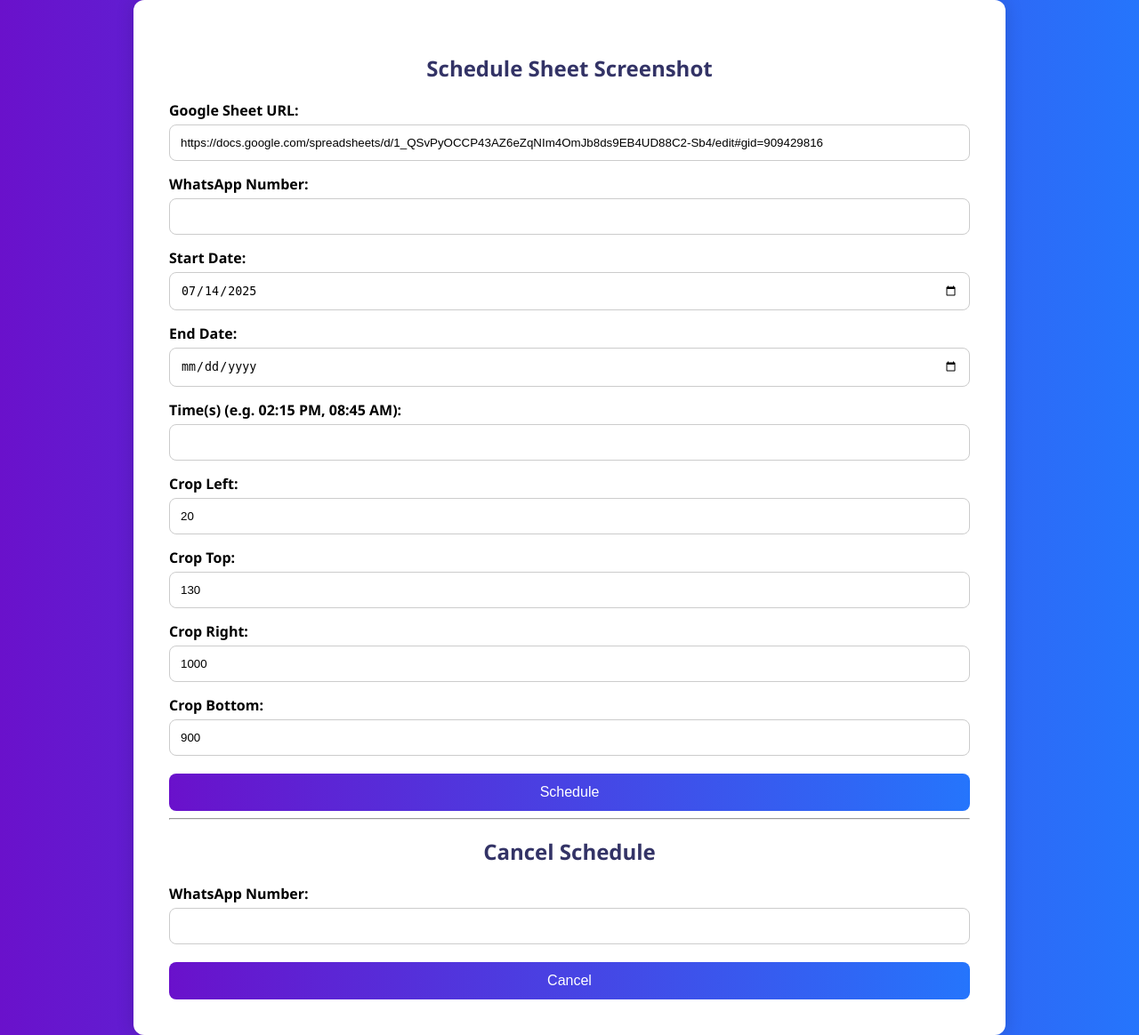
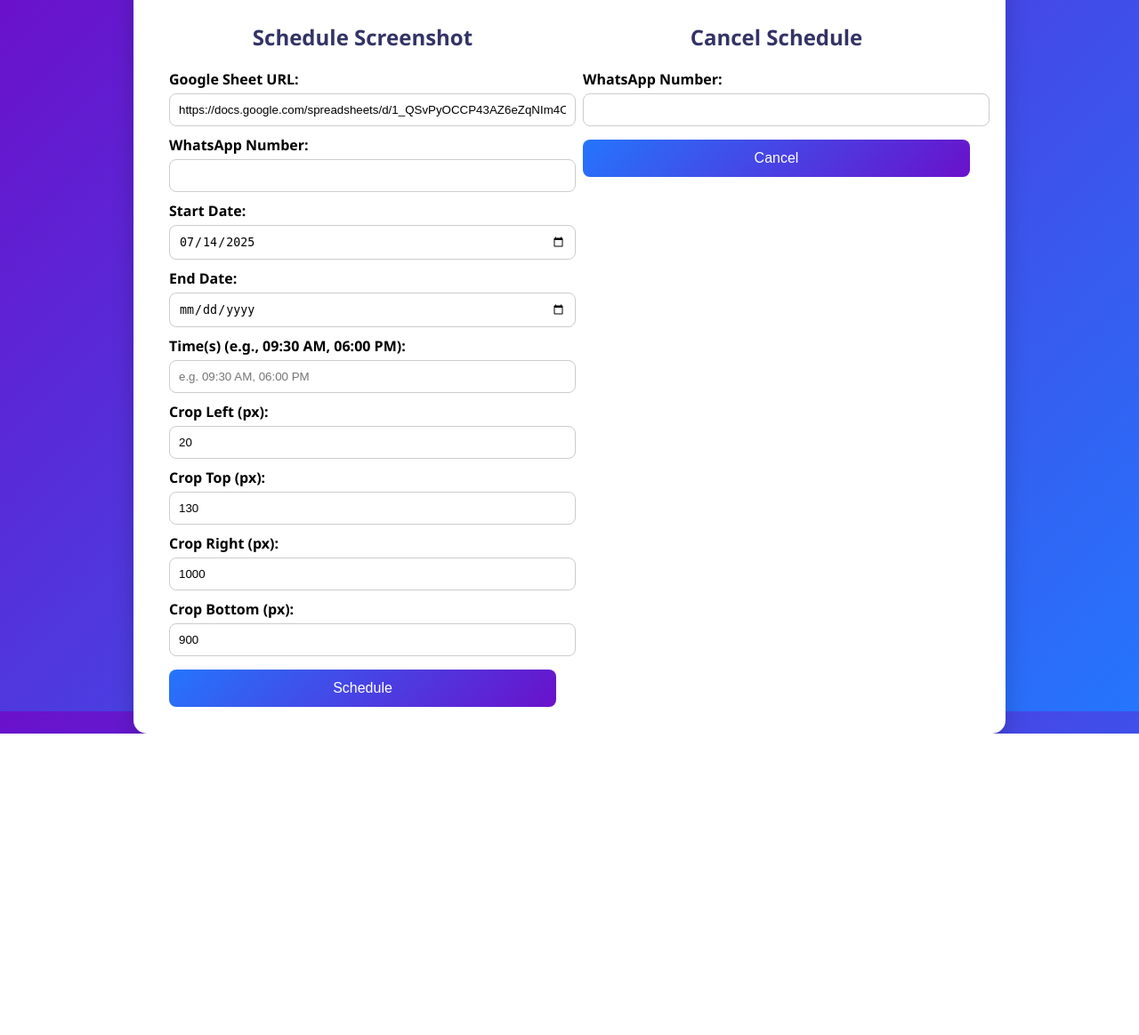
Before and after one commit to kraken3743/sheet-to-whatsapp, a Flask app: page / in a window 1280 px wide. Shown: the whole page at 89% size. After the commit the page ends 825 px from the top, so only its background shows below. Run offline with Flask 3, Linux system fonts and the light colour scheme.

Commit message:
Fix schedule route

```diff
--- a/app.py
+++ b/app.py
@@ -18,13 +18,15 @@ def register():
         number = data['whatsapp_number']
         start_date = data['start_date']
         end_date = data['end_date']
-        times_raw = data['times'].split(',')
-        times = []
+        times_raw = [t.strip() for t in data['times'].split(',')]
+        times_24hr = []
 
         for t in times_raw:
-            t = t.strip().upper()
-            dt_obj = datetime.strptime(t, "%I:%M %p")
-            times.append(dt_obj.strftime("%H:%M"))
+            try:
+                dt = datetime.strptime(t, "%I:%M %p")
+                times_24hr.append(dt.strftime("%H:%M"))
+            except:
+                pass  # skip invalid time
 
         crop_box = (
             int(data['crop_left']),
@@ -33,7 +35,8 @@ def register():
             int(data['crop_bottom'])
         )
 
-        schedule_user(sheet_url, number, start_date, end_date, times, crop_box)
+        print(f"[REGISTER] {number} from {start_date} to {end_date} at {times_24hr} crop={crop_box}")
+        schedule_user(sheet_url, number, start_date, end_date, times_24hr, crop_box)
         return "Scheduled successfully!"
     except Exception as e:
         print(f"[ERROR] in /register: {e}")
@@ -51,5 +54,6 @@ def cancel():
 
 if __name__ == '__main__':
     threading.Thread(target=run_loop, daemon=True).start()
+    print("[SCHEDULER] Loop started")
     port = int(os.environ.get("PORT", 8080))
     app.run(host='0.0.0.0', port=port)
--- a/scheduler.py
+++ b/scheduler.py
@@ -1,6 +1,6 @@
 import threading
 import time
-from datetime import datetime
+from datetime import datetime, timedelta
 from screenshot import take_screenshot
 from whatsapp import send_whatsapp_image
 
@@ -8,7 +8,6 @@ lock = threading.Lock()
 users = {}
 
 def schedule_user(sheet_url, number, start_date, end_date, times, crop_box):
-    from datetime import datetime
     with lock:
         users[number] = {
             "sheet_url": sheet_url,
@@ -17,35 +16,33 @@ def schedule_user(sheet_url, number, start_date, end_date, times, crop_box):
             "times": times,
             "crop_box": crop_box
         }
-        print(f"[SCHEDULE] Scheduled {number} from {start_date} to {end_date} at {times}")
+        print(f"[SCHEDULE] Scheduled {number} at {times} from {start_date} to {end_date}")
 
 def cancel_user(number):
     with lock:
         if number in users:
             del users[number]
-            print(f"[CANCEL] Canceled {number}")
+            print(f"[CANCEL] Canceled schedule for {number}")
 
 def run_loop():
-    print("[SCHEDULER] Loop started")
     while True:
         now = datetime.now()
         current_time = now.strftime("%H:%M")
         today = now.date()
 
         with lock:
-            for number, cfg in list(users.items()):
-                if today > cfg["end_date"]:
-                    print(f"[AUTO REMOVE] {number} expired on {cfg['end_date']}")
+            for number, config in list(users.items()):
+                if today > config["end_date"]:
+                    print(f"[AUTO REMOVE] {number} expired on {config['end_date']}")
                     del users[number]
                     continue
 
-                if cfg["start_date"] <= today <= cfg["end_date"]:
-                    if current_time in cfg["times"]:
-                        print(f"[SEND] Sending for {number} at {current_time}")
-                        try:
-                            path = take_screenshot(cfg["sheet_url"], cfg["crop_box"])
-                            send_whatsapp_image(number, path)
-                        except Exception as e:
-                            print(f"[ERROR] {number}: {e}")
+                if today >= config["start_date"] and current_time in config["times"]:
+                    print(f"[SEND] Triggering send for {number} at {current_time}")
+                    try:
+                        img_path = take_screenshot(config["sheet_url"], config["crop_box"])
+                        send_whatsapp_image(number, img_path)
+                    except Exception as e:
+                        print(f"[ERROR] Failed to send screenshot to {number}: {e}")
 
-        time.sleep(60)
+        time.sleep(60)  # Run every minute
--- a/templates/index.html
+++ b/templates/index.html
@@ -6,74 +6,74 @@
   <meta name="viewport" content="width=device-width, initial-scale=1">
   <style>
     body {
+      font-family: 'Segoe UI', sans-serif;
+      background: linear-gradient(135deg, #6a11cb, #2575fc);
+      display: flex;
+      justify-content: center;
+      align-items: center;
+      height: 100vh;
       margin: 0;
-      padding: 0;
-      font-family: 'Segoe UI', sans-serif;
-      background: linear-gradient(to right, #6a11cb, #2575fc);
-      display: flex;
-      align-items: center;
-      justify-content: center;
-      min-height: 100vh;
     }
 
     .container {
-      background: white;
-      padding: 40px;
-      border-radius: 12px;
-      box-shadow: 0 0 20px rgba(0,0,0,0.15);
+      background-color: white;
+      border-radius: 15px;
+      padding: 30px 40px;
+      box-shadow: 0 10px 25px rgba(0, 0, 0, 0.2);
+      max-width: 900px;
       width: 100%;
-      max-width: 900px;
+      display: flex;
+      gap: 30px;
+    }
+
+    .form-section {
+      flex: 1;
     }
 
     h2 {
       text-align: center;
       color: #333366;
-    }
-
-    form {
-      margin-top: 20px;
+      margin-bottom: 20px;
     }
 
     label {
+      font-weight: 600;
       display: block;
-      margin: 15px 0 5px;
-      font-weight: bold;
+      margin: 10px 0 5px;
     }
 
-    input[type="text"],
-    input[type="number"],
-    input[type="date"],
-    select {
+    input {
       width: 100%;
-      padding: 12px;
+      padding: 10px;
+      border: 1px solid #ccc;
       border-radius: 8px;
-      border: 1px solid #ccc;
-      box-sizing: border-box;
     }
 
     button {
-      background: linear-gradient(to right, #6a11cb, #2575fc);
+      margin-top: 15px;
+      width: 100%;
+      padding: 12px;
+      background: linear-gradient(135deg, #2575fc, #6a11cb);
+      border: none;
+      border-radius: 8px;
       color: white;
-      border: none;
-      padding: 12px;
-      width: 100%;
-      border-radius: 8px;
       font-size: 16px;
-      margin-top: 20px;
       cursor: pointer;
     }
 
     button:hover {
-      opacity: 0.95;
+      background: linear-gradient(135deg, #1a5fd8, #4b3cc9);
     }
   </style>
 </head>
 <body>
   <div class="container">
-    <h2>Schedule Sheet Screenshot</h2>
+    <div class="form-section">
+      <h2>Schedule Screenshot</h2>
       <form method="POST" action="/register">
         <label>Google Sheet URL:</label>
-      <input type="text" name="sheet_url" required value="https://docs.google.com/spreadsheets/d/1_QSvPyOCCP43AZ6eZqNIm4OmJb8ds9EB4UD88C2-Sb4/edit#gid=909429816">
+        <input type="text" name="sheet_url" required
+               value="https://docs.google.com/spreadsheets/d/1_QSvPyOCCP43AZ6eZqNIm4OmJb8ds9EB4UD88C2-Sb4/edit?gid=909429816#gid=909429816">
 
         <label>WhatsApp Number:</label>
         <input type="text" name="whatsapp_number" required>
@@ -84,23 +84,26 @@
         <label>End Date:</label>
         <input type="date" name="end_date" required>
 
-      <label>Time(s) (e.g. 02:15 PM, 08:45 AM):</label>
-      <input type="text" name="times" required>
+        <label>Time(s) (e.g., 09:30 AM, 06:00 PM):</label>
+        <input type="text" name="times" required placeholder="e.g. 09:30 AM, 06:00 PM">
 
-      <label>Crop Left:</label>
+        <label>Crop Left (px):</label>
         <input type="number" name="crop_left" value="20">
-      <label>Crop Top:</label>
+
+        <label>Crop Top (px):</label>
         <input type="number" name="crop_top" value="130">
-      <label>Crop Right:</label>
+
+        <label>Crop Right (px):</label>
         <input type="number" name="crop_right" value="1000">
-      <label>Crop Bottom:</label>
+
+        <label>Crop Bottom (px):</label>
         <input type="number" name="crop_bottom" value="900">
 
         <button type="submit">Schedule</button>
       </form>
+    </div>
 
-    <hr>
-
+    <div class="form-section">
       <h2>Cancel Schedule</h2>
       <form method="POST" action="/cancel">
         <label>WhatsApp Number:</label>
@@ -108,5 +111,6 @@
         <button type="submit">Cancel</button>
       </form>
     </div>
+  </div>
 </body>
 </html>
```
Also changed, not shown: screenshot.py (+3 -4 lines), whatsapp.py (+5 -4 lines). Lines whose indentation alone changed are shown as unchanged.
